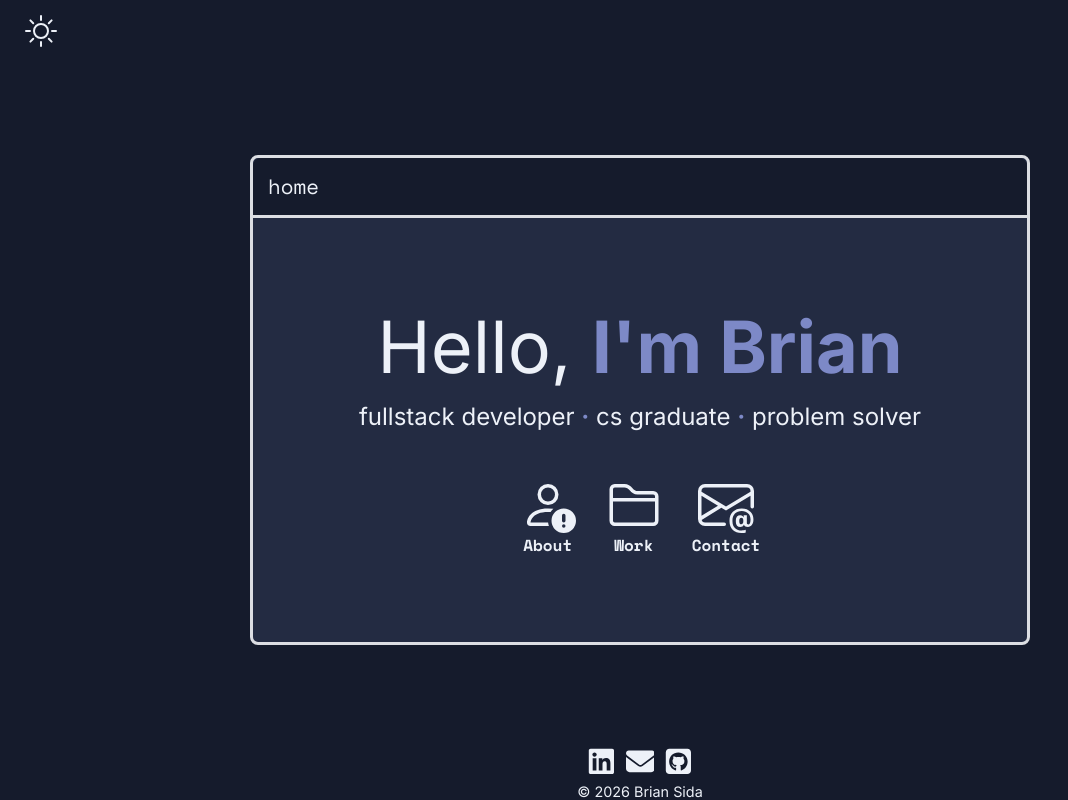
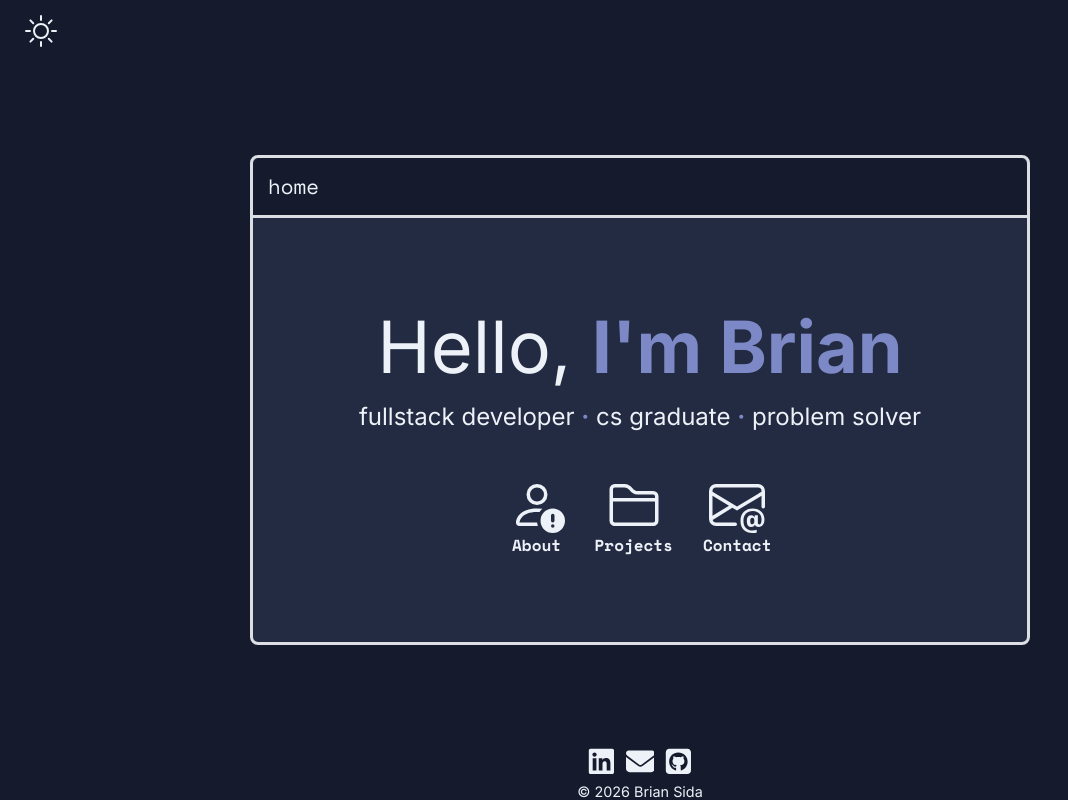
Before and after one commit to TapJc/briansida-portfolio, a React (Vite) app: page / in a window 1280 px wide. Shown: the whole page, without its empty margins (0-1068 px from the left). Built offline with nearby package versions, Linux system fonts and the light colour scheme.

Commit message:
Renamed Work component and styling to Projects

```diff
--- a/src/App.tsx
+++ b/src/App.tsx
@@ -8,7 +8,7 @@ import SocialIcon from "./components/Footer/SocialIcon";
 import Intro from "./components/Intro/Intro";
 import About from "./components/panels/About/About";
 import Contact from "./components/panels/Contact/Contact";
-import Work from "./components/panels/Work/Work";
+import Projects from "./components/panels/Projects/Projects";
 
 import {projects, technologies, languages} from "./data/projects"
 
@@ -21,17 +21,17 @@ export type PanelPosition = {
   "x": number,
   "y": number,
 };
-type PanelName = "work" | "about" | "contact";
+type PanelName = "projects" | "about" | "contact";
 
 function App() {
   // Stores the last saved position of each panel; undefined means the panel has no saved position yet
   const [panelPosition, setPanelPosition] = useState<Record<PanelName, PanelPosition | undefined>>({
-    work: undefined,
+    projects: undefined,
     about: undefined,
     contact: undefined
   });
   const [openPanels, setOpenPanels] = useState<PanelName[]>([]);
-  const [zIndexRecord, setZIndexRecord] = useState<Record<PanelName, number>>({work: 0, about: 0, contact: 0});
+  const [zIndexRecord, setZIndexRecord] = useState<Record<PanelName, number>>({projects: 0, about: 0, contact: 0});
   const [isDarkMode, setIsDarkMode] = useState<boolean>(() => {
     const stored = localStorage.getItem("isDarkMode");
     return stored ? stored === "true" : true; // If stored exists parse it, otherwise default to true (dark mode)
@@ -87,14 +87,14 @@ function App() {
 
       <Intro title="home" name="Brian" tags={["fullstack developer", "cs graduate", "problem solver"]}>
         <NavButton onClick={() => openPanel("about")} icon={<BsPersonExclamation/>} title="About"/>
-        <NavButton onClick={() => openPanel("work")} icon={<BsFolder2/>} title="Work"/>
+        <NavButton onClick={() => openPanel("projects")} icon={<BsFolder2/>} title="Projects"/>
         <NavButton onClick={() => openPanel("contact")} icon={<BsEnvelopeAt/>} title="Contact"/>
       </Intro>
 
         {/* Conditionally render each panel if its name is in openPanel */}
-        {openPanels.includes("work") &&
-          <Panel title="work" savedPosition={panelPosition["work"]} maxWidth="960px" zIndex={zIndexRecord["work"]} onRaise={() => raiseZIndex("work")} onClose={(position) => closePanel("work", position)}>
-            <Work technologies={technologies} languages={languages} projects={projects}/>
+        {openPanels.includes("projects") &&
+          <Panel title="projects" savedPosition={panelPosition["projects"]} maxWidth="960px" zIndex={zIndexRecord["projects"]} onRaise={() => raiseZIndex("projects")} onClose={(position) => closePanel("projects", position)}>
+            <Projects technologies={technologies} languages={languages} projects={projects}/>
           </Panel>
         }
 
--- a/src/components/panels/Work/Work.module.css
+++ b/src/components/panels/Projects/Projects.module.css
@@ -1,4 +1,4 @@
-.work {
+.projects {
   display: flex;
   flex-direction: column;
   gap: 20px;
@@ -71,15 +71,15 @@
   }
 }
 
-.work::-webkit-scrollbar {
+.projects::-webkit-scrollbar {
   width: 15px;
 }
 
-.work::-webkit-scrollbar-track {
+.projects::-webkit-scrollbar-track {
   background: transparent;
 }
 
-.work::-webkit-scrollbar-thumb {
+.projects::-webkit-scrollbar-thumb {
   background: gray;
   border-radius: 999px;
 
@@ -87,7 +87,7 @@
   background-clip: content-box;  /* makes border act like spacing */
 }
 
-.work::-webkit-scrollbar-thumb:hover {
+.projects::-webkit-scrollbar-thumb:hover {
   background: var(--color-scroll-hover);
 
   border: 4px solid transparent; /* preserve thumb size */
--- a/src/components/panels/Work/Work.tsx
+++ b/src/components/panels/Projects/Projects.tsx
@@ -1,4 +1,4 @@
-import styles from "./Work.module.css";
+import styles from "./Projects.module.css";
 import ToolBadge from "./ToolBadge";
 
 import Project from "./Project";
@@ -11,9 +11,9 @@ interface WorkProps {
   projects: ProjectProps[];
 }
 
-function Work({technologies, languages, projects}: WorkProps) {
+function Projects({technologies, languages, projects}: WorkProps) {
   return (
-    <div className={styles.work}>
+    <div className={styles.projects}>
       <div className={styles.headline}>
         <p className={styles.paragraphSpacing}>Available for software development opportunities and freelance projects via my <a className={styles.emailHighlight} href="mailto:brian209222@gmail.com">email</a></p>
         <p>I build software and web-based solutions from concept to deployment, combining intuitive user experiences with scalable and reliable systems.</p>
@@ -54,4 +54,4 @@ function Work({technologies, languages, projects}: WorkProps) {
   );
 }
 
-export default Work;
+export default Projects;
```
Also changed, not shown: src/components/panels/Projects/Project.module.css (renamed from src/components/panels/Work/Project.module.css), src/components/panels/Projects/Project.tsx (renamed from src/components/panels/Work/Project.tsx), src/components/panels/Projects/ToolBadge.module.css (renamed from src/components/panels/Work/ToolBadge.module.css), src/components/panels/Projects/ToolBadge.tsx (renamed from src/components/panels/Work/ToolBadge.tsx).
